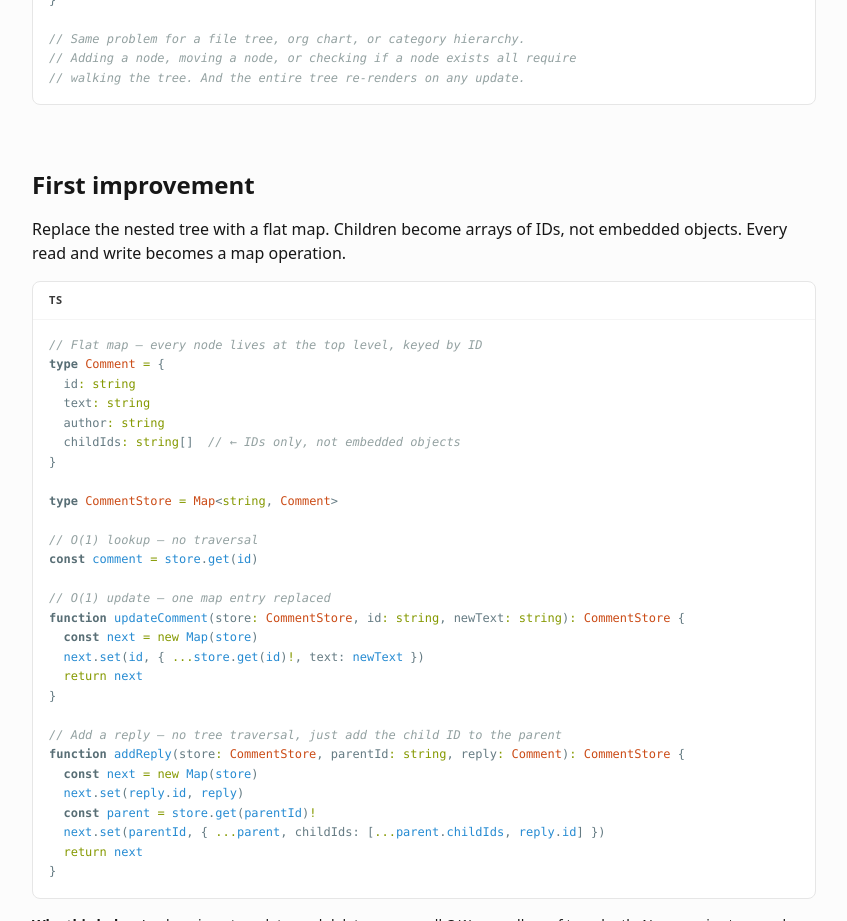
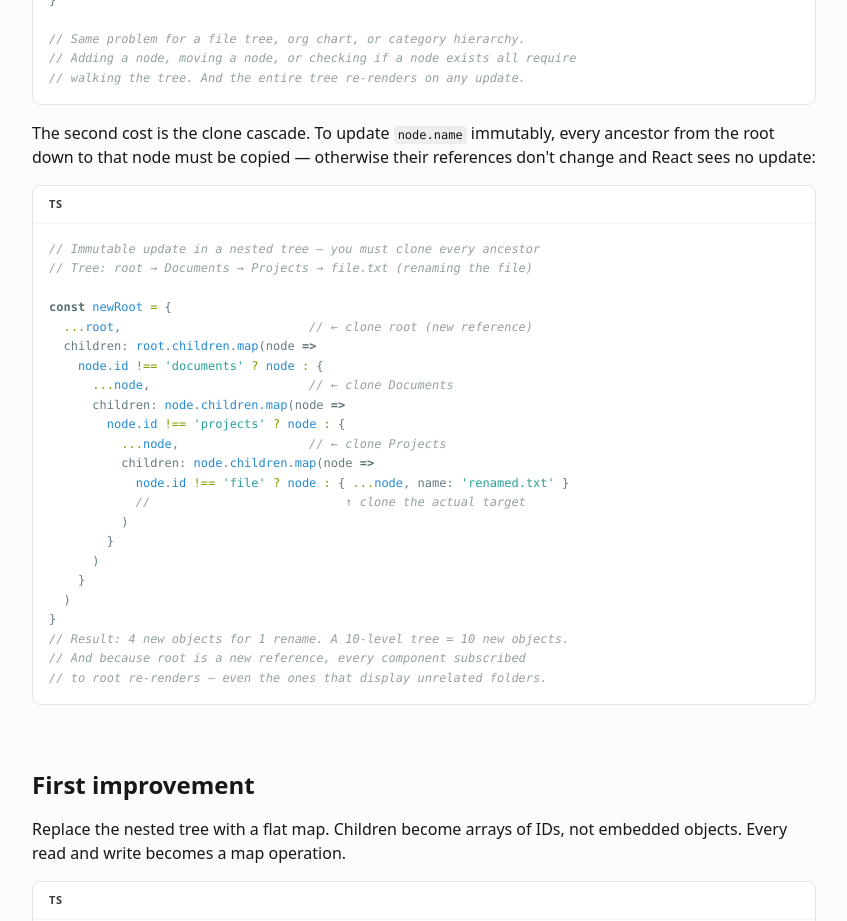
Before and after one commit to armin-es/renderpx, a Next.js app: page /patterns/normalized-state in a window 1280 px wide. Shown: the part 1080-2001 px from the top of the page, without its empty margins (248-1095 px from the left). Built offline with nearby package versions, Linux system fonts and the light colour scheme.

Commit message:
feat: add immutable clone cascade example to Normalized State pattern

```diff
--- a/app/patterns/normalized-state/page.tsx
+++ b/app/patterns/normalized-state/page.tsx
@@ -25,6 +25,30 @@ function updateComment(thread: CommentThread, id: string, newText: string): Comm
 // Same problem for a file tree, org chart, or category hierarchy.
 // Adding a node, moving a node, or checking if a node exists all require
 // walking the tree. And the entire tree re-renders on any update.`
+
+const IMMUTABLE_CASCADE_CODE = `// Immutable update in a nested tree — you must clone every ancestor
+// Tree: root → Documents → Projects → file.txt (renaming the file)
+
+const newRoot = {
+  ...root,                          // ← clone root (new reference)
+  children: root.children.map(node =>
+    node.id !== 'documents' ? node : {
+      ...node,                      // ← clone Documents
+      children: node.children.map(node =>
+        node.id !== 'projects' ? node : {
+          ...node,                  // ← clone Projects
+          children: node.children.map(node =>
+            node.id !== 'file' ? node : { ...node, name: 'renamed.txt' }
+            //                           ↑ clone the actual target
+          )
+        }
+      )
+    }
+  )
+}
+// Result: 4 new objects for 1 rename. A 10-level tree = 10 new objects.
+// And because root is a new reference, every component subscribed
+// to root re-renders — even the ones that display unrelated folders.`
 
 const FIRST_IMPROVEMENT_CODE = `// Flat map — every node lives at the top level, keyed by ID
 type Comment = {
@@ -210,6 +234,10 @@ export default function NormalizedStatePatternPage() {
           Nested objects mirror the logical structure but make every mutation a recursive traversal.
         </p>
         <CodeBlock code={NAIVE_CODE} lang="ts" />
+        <p className="text-content mt-4 mb-4">
+          The second cost is the clone cascade. To update <InlineCode>node.name</InlineCode> immutably, every ancestor from the root down to that node must be copied — otherwise their references don't change and React sees no update:
+        </p>
+        <CodeBlock code={IMMUTABLE_CASCADE_CODE} lang="ts" />
       </section>
 
       <section id="first-improvement" className="mb-16">
```
